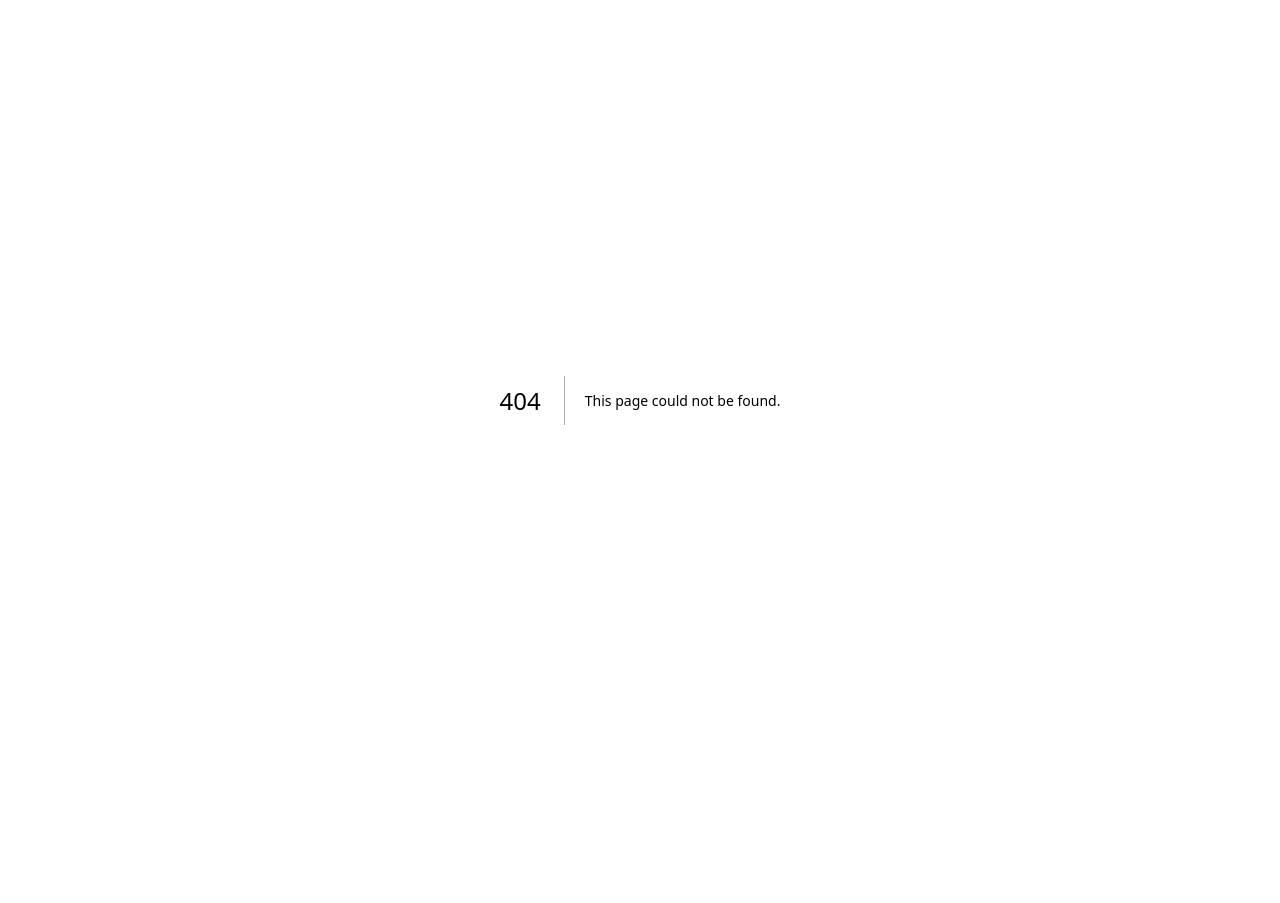
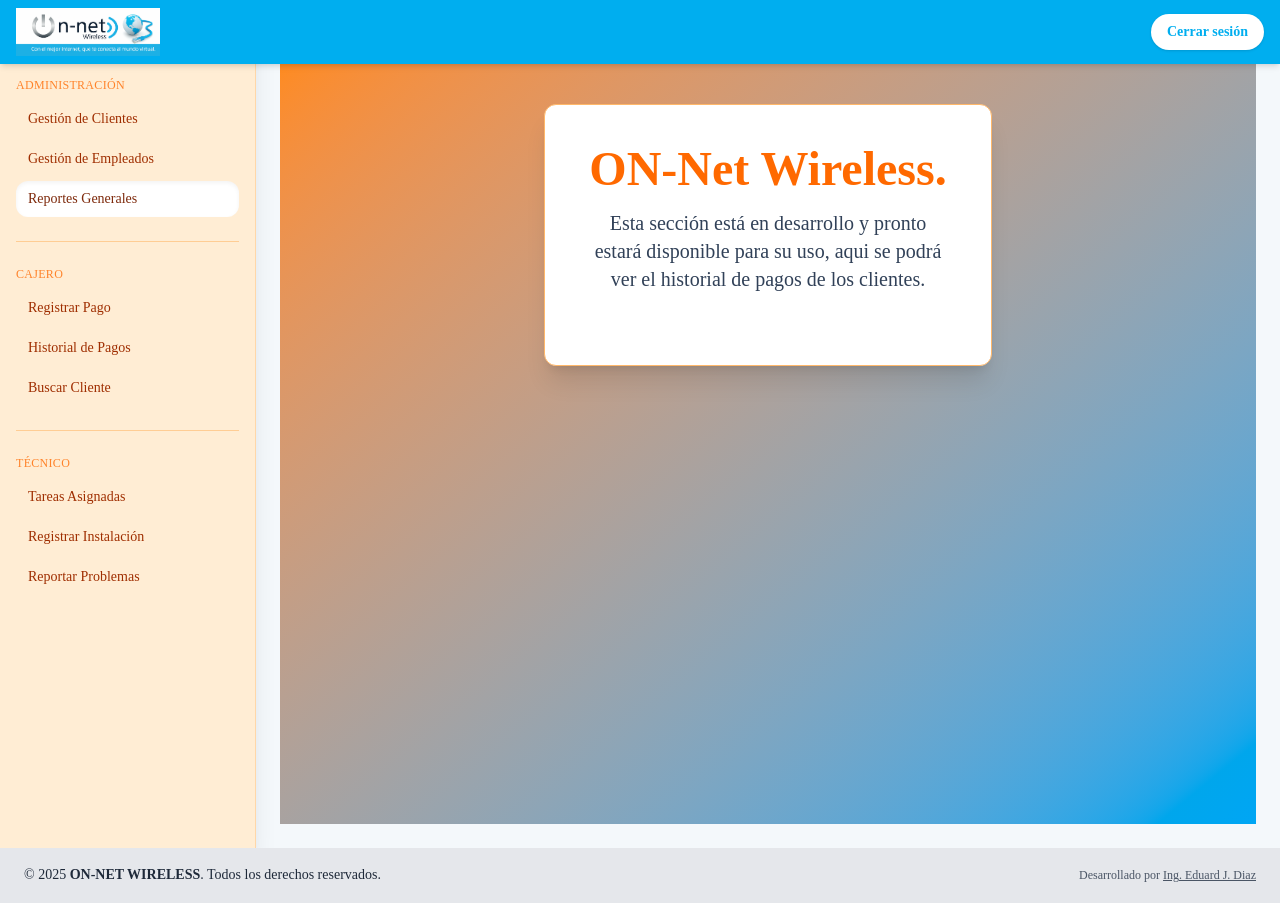
Before and after one commit to EDUARDJ1001/ON-NET-FE, a Next.js app: page /pages/admin/reportes in a window 1280 px wide. Before the commit this address had no page. Before the commit the page ends 800 px from the top, so only its background shows below. Built offline with nearby package versions, Linux system fonts and the light colour scheme.

Commit message:
ADD: VISTA REPORTES INIT

```diff
--- a/src/app/components/sidebarAdmin.tsx
+++ b/src/app/components/sidebarAdmin.tsx
@@ -58,7 +58,6 @@ export default function SidebarAdmin({
             <Item href="/pages/admin/clientes" label="Gestión de Clientes" />
             <Item href="/pages/admin/empleados" label="Gestión de Empleados" />
             <Item href="/pages/admin/reportes" label="Reportes Generales" />
-            <Item href="/pages/admin/config" label="Configuración del Sistema" />
           </ul>
         </div>
 
--- a/src/app/pages/admin/historial/page.tsx
+++ b/src/app/pages/admin/reportes/page.tsx
@@ -1,26 +1,25 @@
 "use client";
 
-import HeaderHomepage from "@/app/components/headerHome";
+import AdminLayout from "@/app/components/adminLayout";
 
 const Historial = () => {
-  return (
-    <>
+    return (
+    <AdminLayout>
       <div className="font-[Orbitron] min-h-screen bg-gradient-to-br from-orange-400 to-sky-500 text-[#1C1C1C]">
-        <HeaderHomepage />
 
         <main className="flex flex-col items-center justify-center text-center px-4 py-20">
           <div className="w-full max-w-md bg-white rounded-xl shadow-xl p-10 border border-orange-300">
             <h1 className="text-4xl md:text-5xl font-bold text-orange-500 mb-4">
-              ON-Net Wireless
+              ON-Net Wireless.
             </h1>
             <p className="text-lg md:text-xl text-slate-700 mb-8">
-              Trabajando en esta funcion
+                Esta sección está en desarrollo y pronto estará disponible para su uso, aqui se podrá ver el historial de pagos de los clientes.
             </p>
           </div>
         </main>
       </div>
-    </>
-  );
+    </AdminLayout>
+    );
 };
 
 export default Historial;
```
